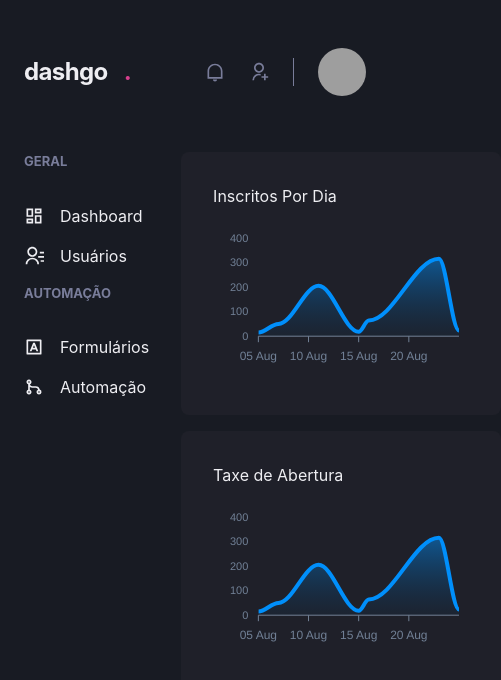
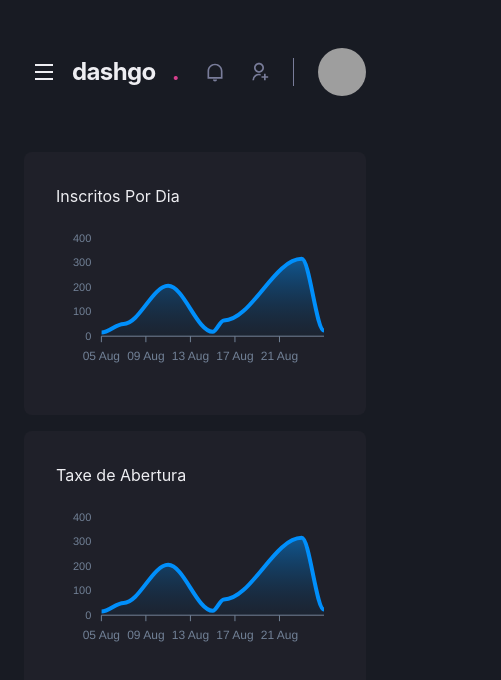
Before and after one commit to thg-nunes/dashgo, a Next.js app: page /dashboard in a window 390 px wide. Shown: the top 680 px of the page, 501 px wide, since content can reach past the window. Built offline with nearby package versions, Linux system fonts and the light colour scheme; grey boxes are pictures that could not be loaded.

Commit message:
feature: sidebar responsiva

```diff
--- a/src/components/header/index.tsx
+++ b/src/components/header/index.tsx
@@ -1,5 +1,6 @@
-import { Flex, Icon, Input, Text, useBreakpointValue } from "@chakra-ui/react"
-import { RiSearchLine } from 'react-icons/ri'
+import { Flex, Icon, IconButton, Input, Text, useBreakpointValue } from "@chakra-ui/react"
+import { RiMenuLine, RiSearchLine } from 'react-icons/ri'
+import { useSidebarDrawerContext } from "../../contexts/sidebarDrawerContext"
 import { InforUser } from "./inforUser"
 import { Notifications } from "./notifications"
 
@@ -8,8 +9,20 @@ export const Header = () => {
     base: false,
     lg: true
   })
+  const { onOpen } = useSidebarDrawerContext()
   return (
     <Flex width={'100%'} maxW={1480} h='28' mx='auto' mt='4' px='6' align='center'>
+      {!isWideVersion && (
+        <IconButton
+          aria-label="Open Navigation"
+          icon={<Icon as={RiMenuLine} />}
+          variant='unstyled'
+          fontSize={'24'}
+          onClick={onOpen}
+          mr='2'
+          pt={1.5}
+        />
+      )}
       <Text
         fontSize={['2xl', '3xl']}
         fontWeight='bold'
--- a/src/components/sidebar/index.tsx
+++ b/src/components/sidebar/index.tsx
@@ -1,25 +1,33 @@
-import { Box, Stack } from "@chakra-ui/react"
-import { RiContactsLine, RiDashboardLine, RiGitMergeLine, RiInputMethodLine } from "react-icons/ri"
-import { LinkSideBar } from "./linksidbar"
-import { Section } from "./section"
+import { Box, Drawer, DrawerBody, DrawerCloseButton, DrawerContent, DrawerHeader, DrawerOverlay, useBreakpointValue } from "@chakra-ui/react"
+import { useSidebarDrawerContext } from "../../contexts/sidebarDrawerContext"
+import { SidebarNav } from "./sidebarNav"
 
 export const SideBar = () => {
+  const isDrawerSidebar = useBreakpointValue({
+    base: true,
+    lg: false
+  })
+
+  const { isOpen, onClose } = useSidebarDrawerContext()
+
+  if(isDrawerSidebar) {
+    return (
+      <Drawer isOpen={isOpen} placement='left' onClose={onClose}>
+        <DrawerOverlay>
+          <DrawerContent bg={'gray.800'} p='4'>
+            <DrawerCloseButton mt={'6'} />
+            <DrawerHeader>Navegação</DrawerHeader>
+            <DrawerBody>
+              <SidebarNav />
+            </DrawerBody>
+          </DrawerContent>
+        </DrawerOverlay>
+      </Drawer>
+    )
+  }
   return (
     <Box as="aside" w='64' mr='8'>
-      <Stack spacing='4' align='flex-start'>
-        <Section title="GERAL">
-          <Stack spacing={'4'} mt='8' align={'stretch'}>
-            <LinkSideBar children="Dashboard" icon={RiDashboardLine}/>
-            <LinkSideBar children="Usuários" icon={RiContactsLine}/>
-          </Stack>
-        </Section>
-        <Section title='AUTOMAÇÃO'>
-          <Stack spacing={'4'} mt='8' align={'stretch'}>
-            <LinkSideBar children="Formulários" icon={RiInputMethodLine}/>
-            <LinkSideBar children="Automação" icon={RiGitMergeLine}/>
-          </Stack>
-        </Section>
-      </Stack>
+      <SidebarNav />
     </Box>
   )
 }
--- /dev/null
+++ b/src/components/sidebar/sidebarNav.tsx
@@ -0,0 +1,23 @@
+import { Stack } from "@chakra-ui/react"
+import { RiContactsLine, RiDashboardLine, RiGitMergeLine, RiInputMethodLine } from "react-icons/ri"
+import { LinkSideBar } from "./linksidbar"
+import { Section } from "./section"
+
+export const SidebarNav = () => {
+  return (
+    <Stack spacing='4' align='flex-start'>
+      <Section title="GERAL">
+        <Stack spacing={'4'} mt='8' align={'stretch'}>
+          <LinkSideBar children="Dashboard" icon={RiDashboardLine}/>
+          <LinkSideBar children="Usuários" icon={RiContactsLine}/>
+        </Stack>
+      </Section>
+      <Section title='AUTOMAÇÃO'>
+        <Stack spacing={'4'} mt='8' align={'stretch'}>
+          <LinkSideBar children="Formulários" icon={RiInputMethodLine}/>
+          <LinkSideBar children="Automação" icon={RiGitMergeLine}/>
+        </Stack>
+      </Section>
+    </Stack>
+  )
+}
--- /dev/null
+++ b/src/contexts/sidebarDrawerContext.tsx
@@ -0,0 +1,24 @@
+import { useDisclosure, UseDisclosureProps } from "@chakra-ui/react";
+import { useRouter } from "next/router";
+import { createContext, ReactNode, useContext, useEffect } from "react";
+
+interface SidebarDrawerContextData extends UseDisclosureProps {}
+
+export const SidebarDrawerContext = createContext({} as SidebarDrawerContextData)
+
+type SidebarDrawerProviderProps = {
+  children: ReactNode
+}
+
+export const SidebarDrawerProvider = ({children}:SidebarDrawerProviderProps ) => {
+  const disclousure = useDisclosure()
+  const router = useRouter()
+
+  useEffect(() => {
+    disclousure.onClose()
+  }, [router.asPath])
+
+  return <SidebarDrawerContext.Provider value={disclousure}>{children}</SidebarDrawerContext.Provider>
+}
+
+export const useSidebarDrawerContext = () => useContext(SidebarDrawerContext)
--- a/src/pages/_app.tsx
+++ b/src/pages/_app.tsx
@@ -1,11 +1,14 @@
 import { ChakraProvider } from '@chakra-ui/react'
 import type { AppProps } from 'next/app'
+import { SidebarDrawerProvider } from '../contexts/sidebarDrawerContext'
 import { theme } from '../styles/theme'
 
 function MyApp({ Component, pageProps }: AppProps) {
   return (
     <ChakraProvider theme={theme}>
-      <Component {...pageProps} />
+      <SidebarDrawerProvider>
+        <Component {...pageProps} />
+      </SidebarDrawerProvider>
     </ChakraProvider>
   )
 }
```
